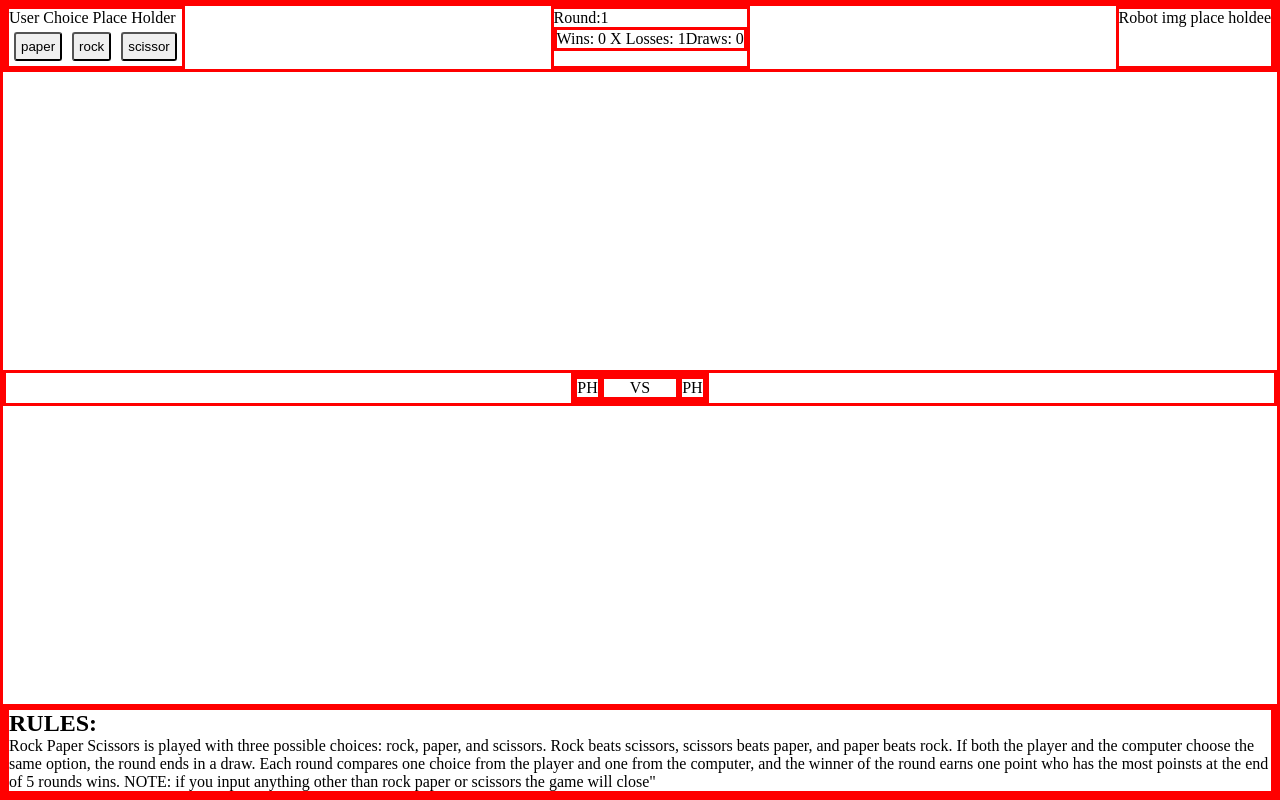
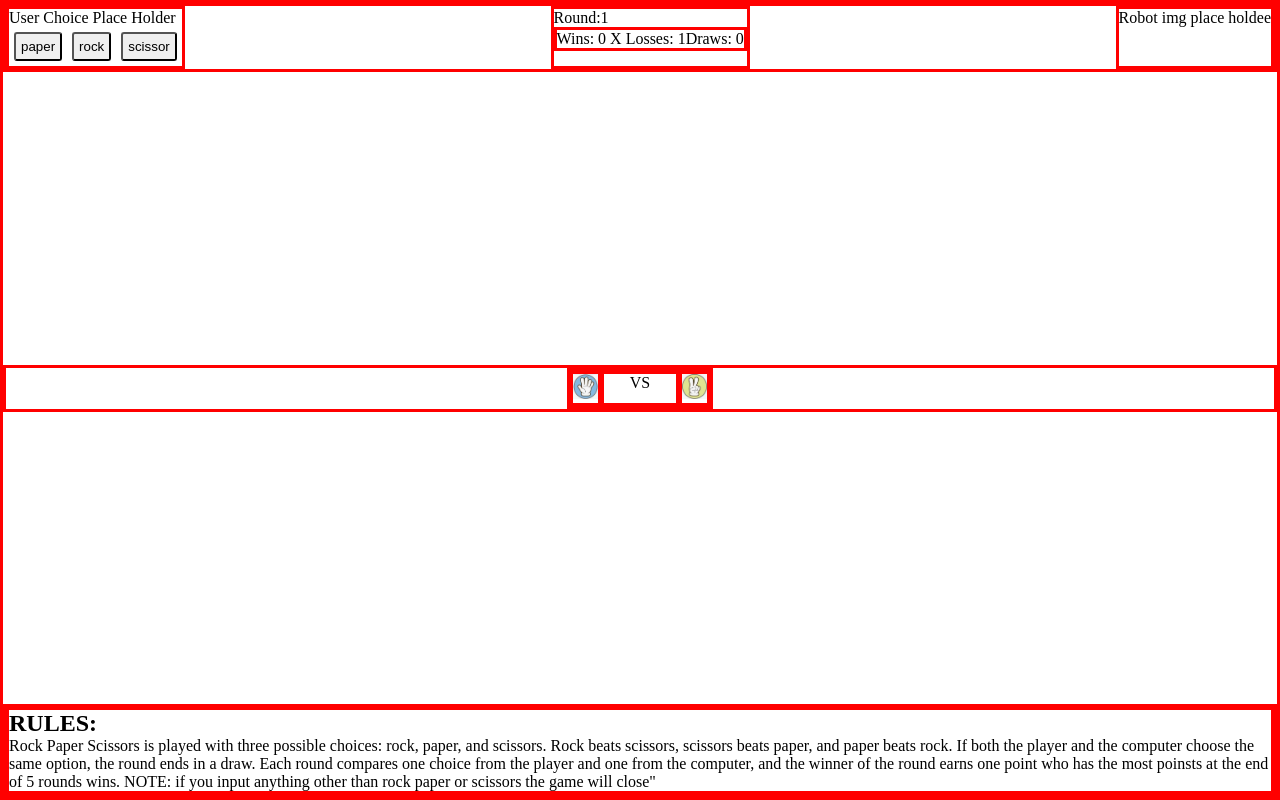
Before and after one commit to MarcoPolo1254r/JS-odin-projects, a plain HTML site: page rock-paper-scissors/index.html in a window 1280 px wide. Both pictures are taken after a click on the item "paper". Drawn offline with Linux system fonts and the light colour scheme.

Commit message:
adding img for computer choice

```diff
--- a/rock-paper-scissors/index.html
+++ b/rock-paper-scissors/index.html
@@ -25,9 +25,9 @@
         </div>
         <div class="middle-content">
             <div class="round-score">
-                <div id="player-choice"> PH </div>
+                <div id="player-choice"> <img id="img-player-choice" alt=""></div>
                 <div id="vs">VS</div>
-                <div id="computer-choice">PH</div>
+                <div id="computer-choice"><img id="img-computer-choice" alt=""></div>
             </div>
         </div>
         <div class="bottom-content">
--- a/rock-paper-scissors/script.js
+++ b/rock-paper-scissors/script.js
@@ -53,23 +53,42 @@ function findWinner (wins,losses){
     }
 }
 
-function playGame(choice){
+function updateResult (userChoice, elementId){
 
-    let userChoice = choice;
+    const newImg = document.querySelector(elementId);
 
+    switch (userChoice)
+        {
+            case "rock":
+                newImg.src = "./imgs/rock.png";
+                newImg.alt = 'Image of a rock';
+                newImg.width = 25;
+                newImg.height = 25;
+                break;
 
-    if (userChoice === 'rock'){
-        const newImg = document.createElement('img');
-        newImg.src = "./imgs/rock.png";
-        newImg.alt = 'Image of a rock';
-        newImg.width = 25;
-        newImg.height = 25;
-        userPlay.appendChild(newImg)
+            case "paper":
+                newImg.src = "./imgs/paper.png";
+                newImg.alt = 'Image of a paper';
+                newImg.width = 25;
+                newImg.height = 25;
+                break;
+
+            case "scissor":
+                newImg.src = "./imgs/scissor.png";
+                newImg.alt = 'Image of a scissor';
+                newImg.width = 25;
+                newImg.height = 25;
+                break;
     }
+}
 
+function playGame(playerChoice){
+
+    updateResult(playerChoice, '#img-player-choice');
     const computerChoice = getComputerChoice();
+    updateResult(computerChoice, '#img-computer-choice');
 
-    const result = getResult(userChoice,computerChoice);
+    const result = getResult(playerChoice,computerChoice);
 
     if(result === "win") wins++;
     else if (result === "loss") losses++;
```
Also changed, not shown: rock-paper-scissors/imgs/scissor.png (renamed from rock-paper-scissors/imgs/scissors.png).
